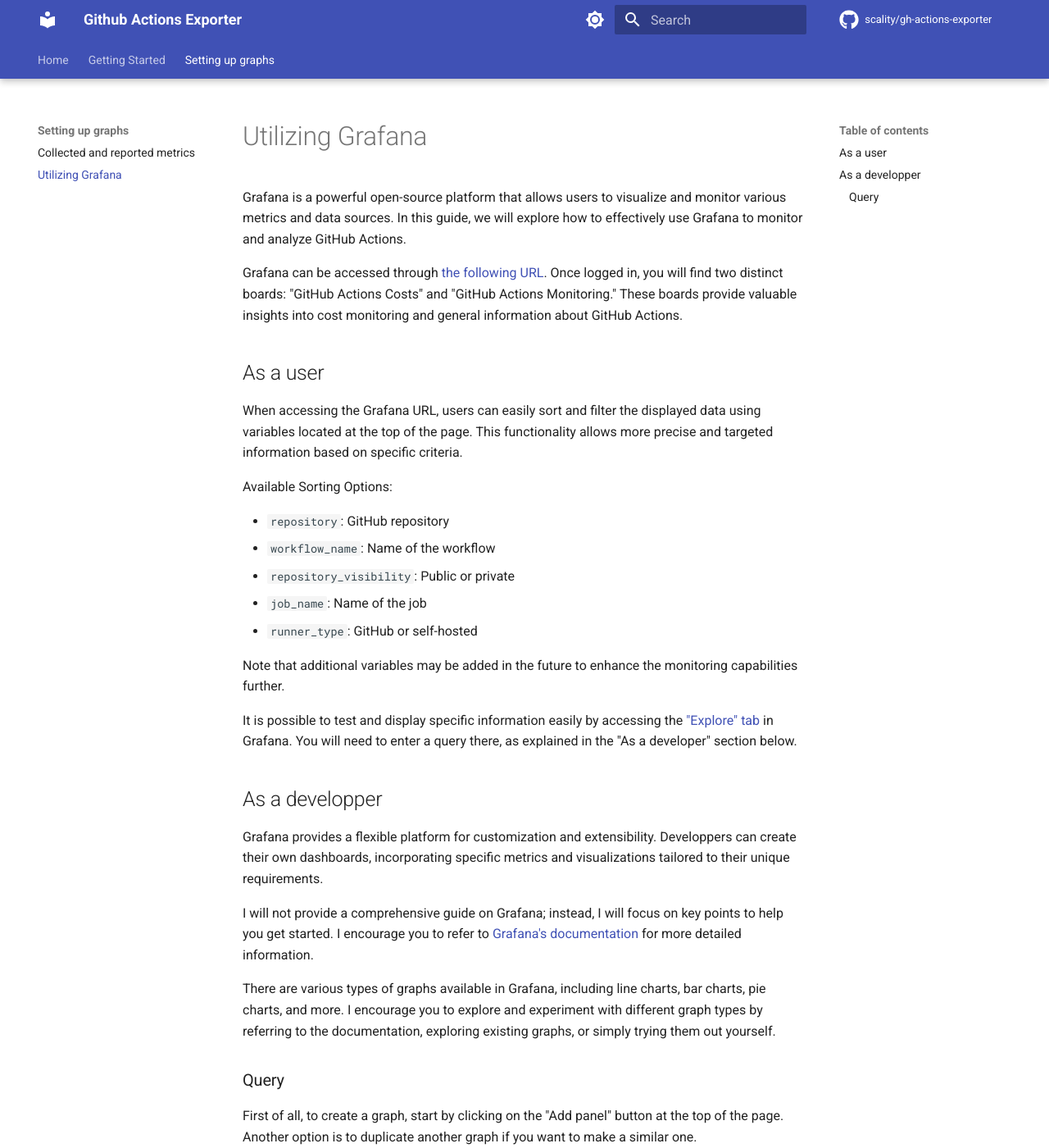
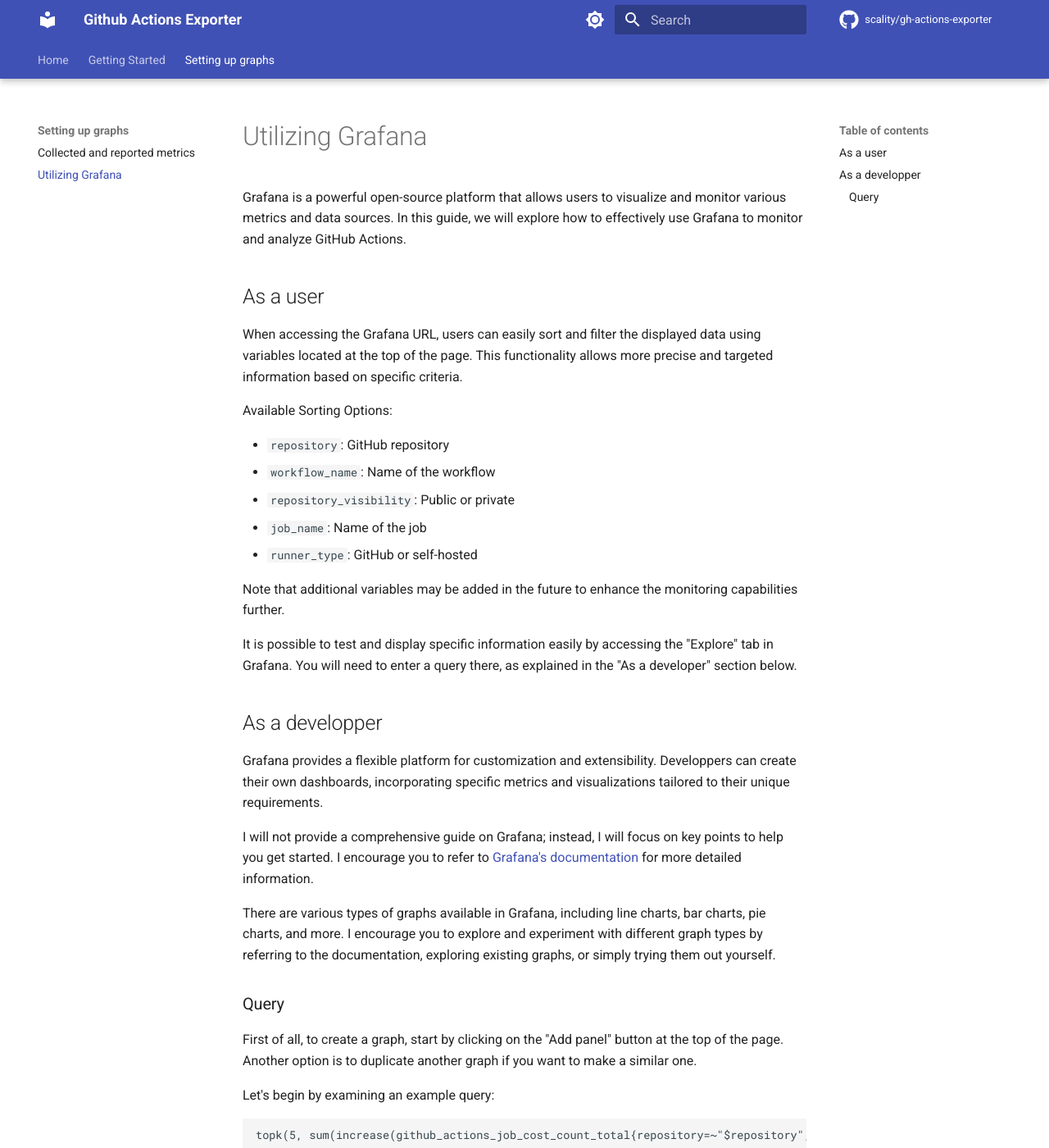
Before and after one commit to scality/gh-actions-exporter, an MkDocs documentation site: the page built from docs/setup/utilizing-grafana.md, in a window 1280 px wide and 1400 px high. Shown: the whole window at 82% size. Built offline with MkDocs 1.6.1 and Material for MkDocs 9.7.7, drawn with Linux system fonts in a browser that asks for light colours; comment, search, counter and statistics services are not loaded.

Commit message:
[RELENG-7422] 📝 Add documentation

```diff
--- a/docs/setup/utilizing-grafana.md
+++ b/docs/setup/utilizing-grafana.md
@@ -3,12 +3,6 @@
 Grafana is a powerful open-source platform that allows users to visualize
 and monitor various metrics and data sources. In this guide, we will
 explore how to effectively use Grafana to monitor and analyze GitHub Actions.
-
-Grafana can be accessed through
-[the following URL](https://mon.scality.net/grafana/d/WidbLgPnk/).
-Once logged in, you will find two distinct boards: "GitHub Actions Costs"
-and "GitHub Actions Monitoring." These boards provide valuable insights
-into cost monitoring and general information about GitHub Actions.
 
 ## As a user
 
@@ -28,9 +22,8 @@
 monitoring capabilities further.
 
 It is possible to test and display specific information easily by
-accessing the ["Explore" tab](https://mon.scality.net/grafana/explore)
-in Grafana. You will need to enter a query there, as explained in
-the "As a developer" section below.
+accessing the "Explore" tab in Grafana. You will need to enter a
+query there, as explained in the "As a developer" section below.
 
 ## As a developper
 
```
